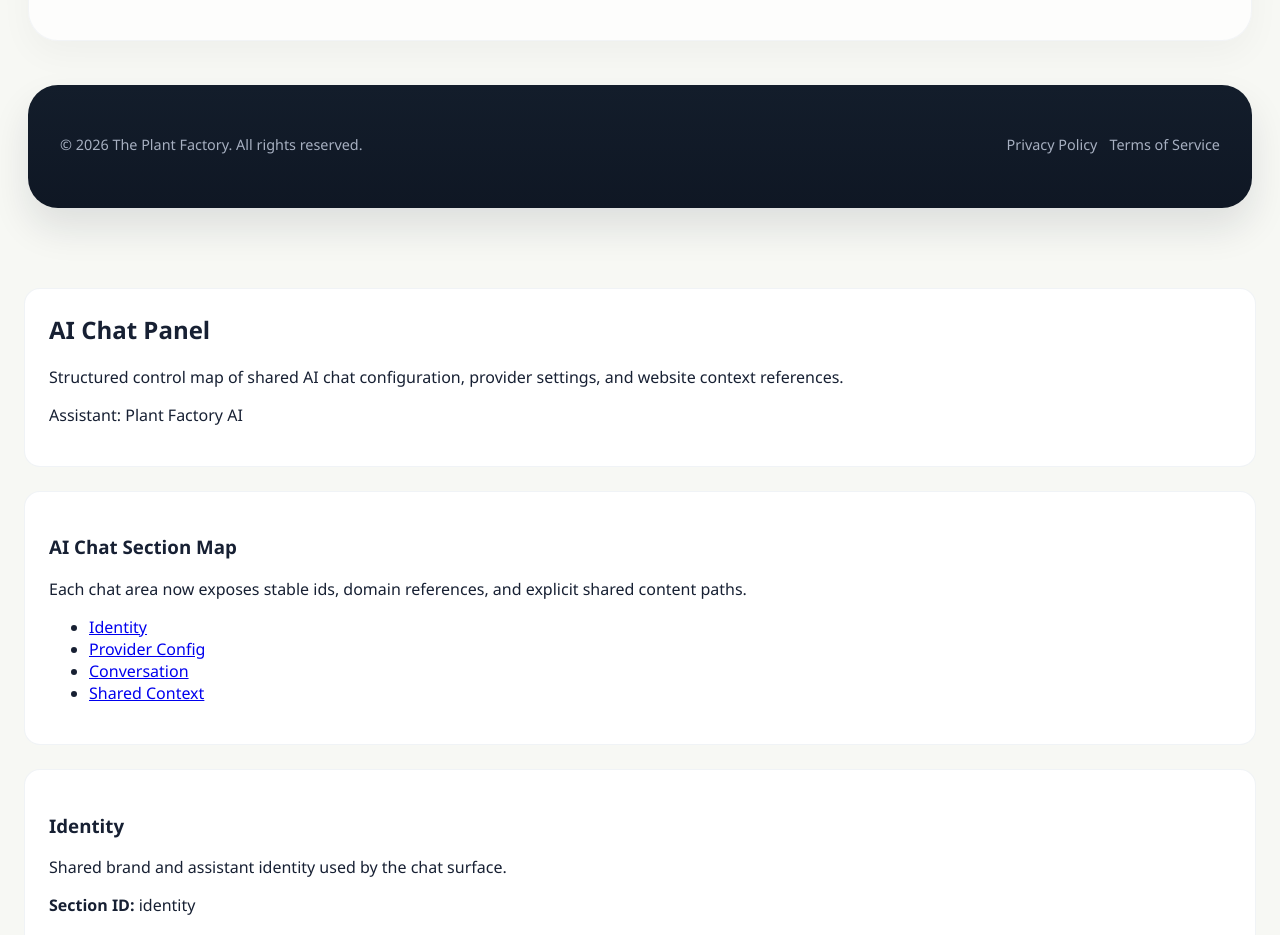
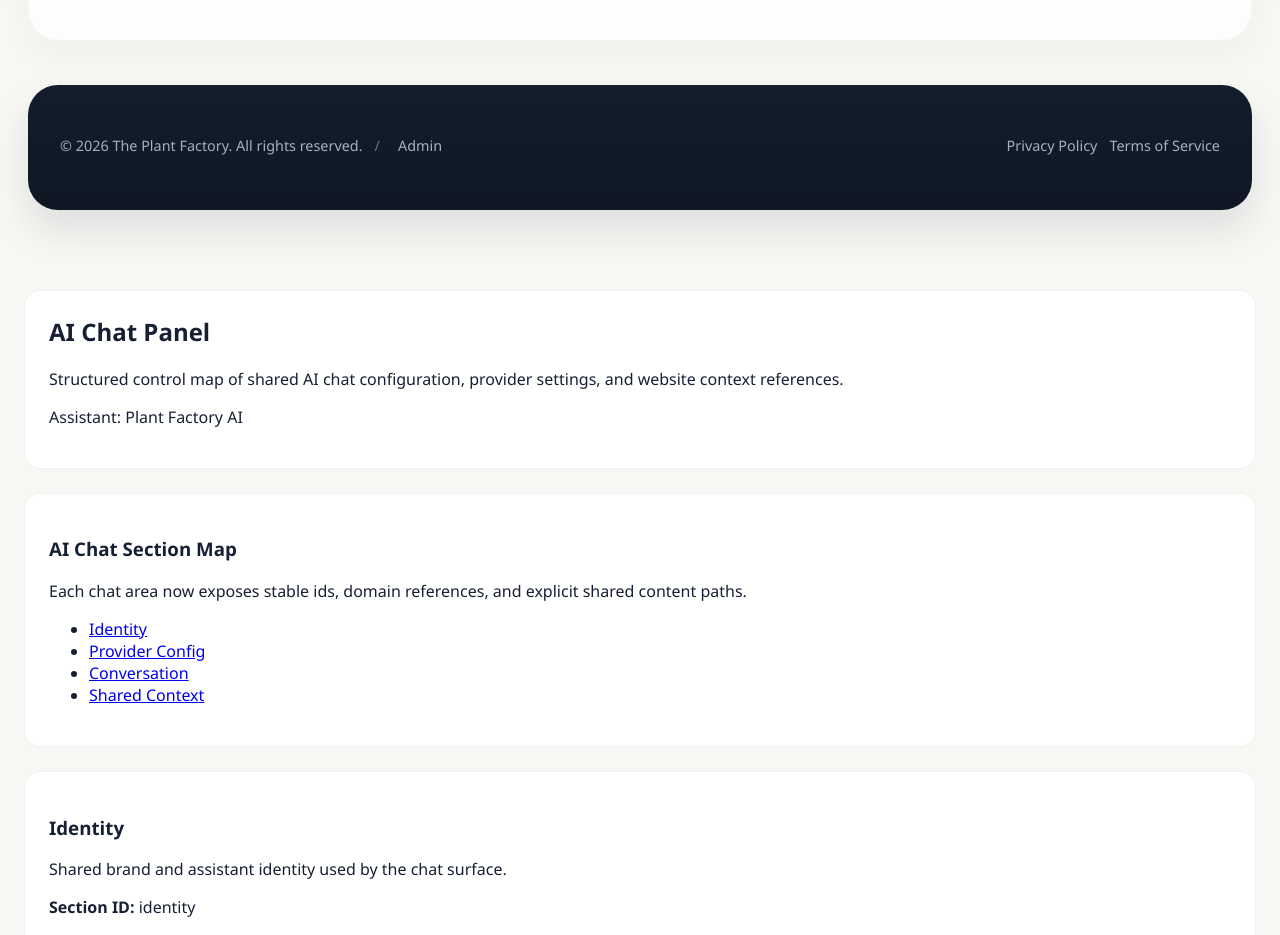
Before and after one commit to satapolceo/the-plant-factory-web, a React (Vite) app: page / in a window 1280 px wide. Shown: the part 4680-5615 px from the top of the page. Built offline with nearby package versions, Linux system fonts and the light colour scheme.

Commit message:
Restore footer admin entry

```diff
--- a/src/components/home/HomeFooter.jsx
+++ b/src/components/home/HomeFooter.jsx
@@ -1,12 +1,22 @@
 import React from "react";
 
-export default function HomeFooter({ footer }) {
+export default function HomeFooter({ footer, onAdminOpen }) {
   return (
     <footer className="home-footer">
       <div className="home-footer__inner">
         <div className="home-footer__left">
           <div className="home-footer__meta">
             <p className="home-footer__copyright">{footer.copyright}</p>
+            {footer.adminControl ? (
+              <>
+                <span className="home-footer__divider" aria-hidden="true">
+                  /
+                </span>
+                <button type="button" className="home-footer__admin" onClick={onAdminOpen}>
+                  {footer.adminControl.label}
+                </button>
+              </>
+            ) : null}
           </div>
         </div>
 
--- a/src/pages/Home.jsx
+++ b/src/pages/Home.jsx
@@ -64,6 +64,16 @@
     });
 
     setIsCartOpen(true);
+  };
+
+  const handleAdminOpen = () => {
+    setCurrentView("home");
+    setIsMobileMenuOpen(false);
+    window.location.hash = "admin";
+
+    window.setTimeout(() => {
+      document.getElementById("admin-panel")?.scrollIntoView({ behavior: "smooth", block: "start" });
+    }, 100);
   };
 
   return (
@@ -156,7 +166,7 @@
 
         <HomeLab lab={siteContent.lab} />
 
-        <HomeFooter footer={siteContent.footer} />
+        <HomeFooter footer={siteContent.footer} onAdminOpen={handleAdminOpen} />
       </main>
     </>
   );
```
